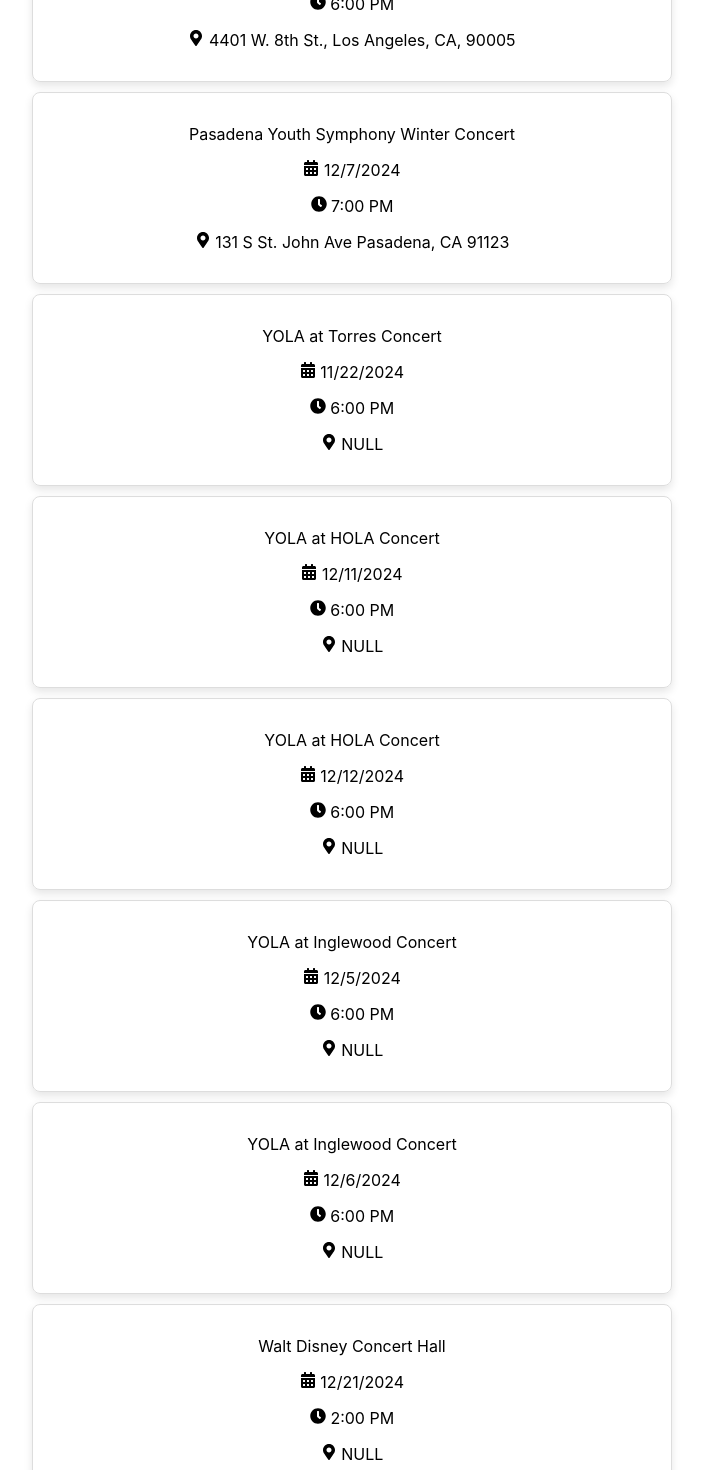
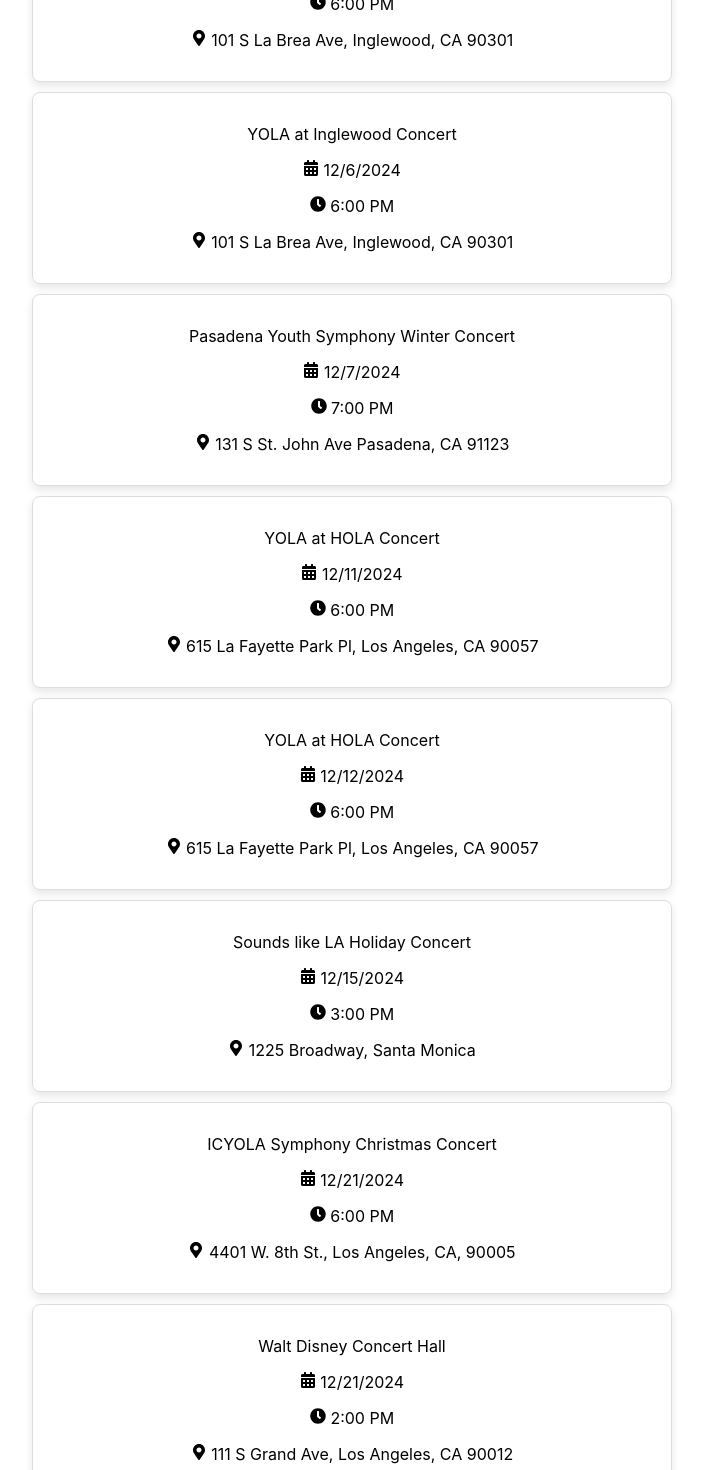
Before and after one commit to Kevin-Arista/ClassicalHub, a React (Create React App) app: page /events in a window 1280 px wide. Shown: the part 780-2250 px from the top of the page, without its empty margins (288-991 px from the left). Built offline with nearby package versions, Linux system fonts and the light colour scheme; a web font is replaced by a local one.

Commit message:
implemented sorting function: months, dates

```diff
--- a/src/pages/events.js
+++ b/src/pages/events.js
@@ -32,57 +32,65 @@
 			name: "YOLA at Torres Concert",
 			date: "2024-11-22",
 			time: "6:00 PM",
-			locations: "4211 Dozier St, Los Angeles, CA 90063",
+			location: "4211 Dozier St, Los Angeles, CA 90063",
 		},
 		{
 			name: "YOLA at HOLA Concert",
 			date: "2024-12-11",
 			time: "6:00 PM",
-			locations: "615 La Fayette Park Pl, Los Angeles, CA 90057",
+			location: "615 La Fayette Park Pl, Los Angeles, CA 90057",
 		},
 		{
 			name: "YOLA at HOLA Concert",
 			date: "2024-12-12",
 			time: "6:00 PM",
-			locations: "615 La Fayette Park Pl, Los Angeles, CA 90057",
+			location: "615 La Fayette Park Pl, Los Angeles, CA 90057",
 		},
 		{
 			name: "YOLA at Inglewood Concert",
 			date: "2024-12-05",
 			time: "6:00 PM",
-			locations: "101 S La Brea Ave, Inglewood, CA 90301",
+			location: "101 S La Brea Ave, Inglewood, CA 90301",
 		},
 		{
 			name: "YOLA at Inglewood Concert",
 			date: "2024-12-06",
 			time: "6:00 PM",
-			locations: "101 S La Brea Ave, Inglewood, CA 90301",
+			location: "101 S La Brea Ave, Inglewood, CA 90301",
 		},
 		{
 			name: "Walt Disney Concert Hall",
 			date: "2024-12-21",
 			time: "2:00 PM",
-			locations: "111 S Grand Ave, Los Angeles, CA 90012",
+			location: "111 S Grand Ave, Los Angeles, CA 90012",
 		},
 		{
 			name: "Walt Disney Concert Hall",
 			date: "2024-12-21",
 			time: "8:00 PM",
-			locations: "111 S Grand Ave, Los Angeles, CA 90012",
+			location: "111 S Grand Ave, Los Angeles, CA 90012",
 		},
 		{
 			name: "Walt Disney Concert Hall",
 			date: "2024-12-22",
 			time: "2:00 PM",
-			locations: "111 S Grand Ave, Los Angeles, CA 90012",
+			location: "111 S Grand Ave, Los Angeles, CA 90012",
 		},
 		{
 			name: "Walt Disney Concert Hall",
-			date: "2024-12-22",
+			date: "2024-12-223",
 			time: "8:00 PM",
-			locations: "111 S Grand Ave, Los Angeles, CA 90012",
+			location: "111 S Grand Ave, Los Angeles, CA 90012",
 		},
 	];
+
+	events.sort((a, b) => {
+		if (a.date.slice(5, 7) < b.date.slice(5, 7)) return -1;
+		if (a.date.slice(5, 7) > b.date.slice(5, 7)) return 1;
+
+		if (a.date.slice(8) < b.date.slice(8)) return -1;
+		if (a.date.slice(8) > b.date.slice(8)) return 1;
+	});
 
 	return (
 		<div className="events">
```
